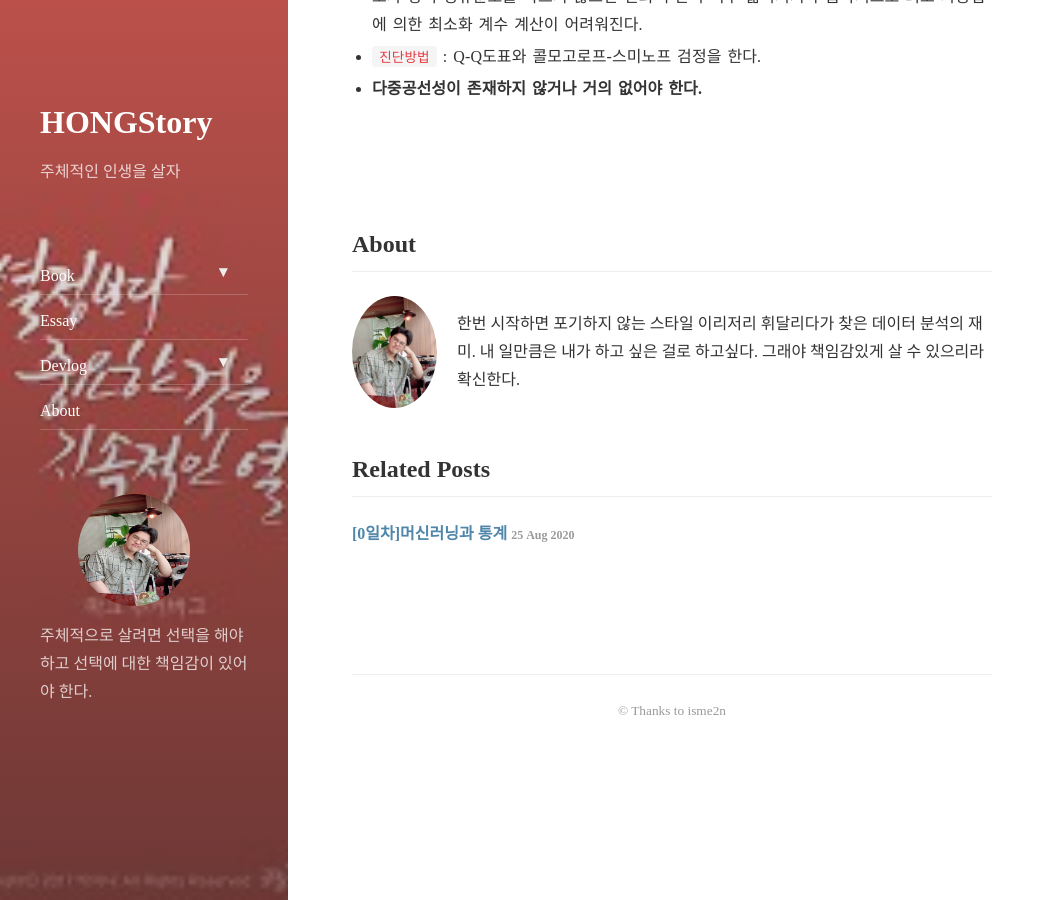
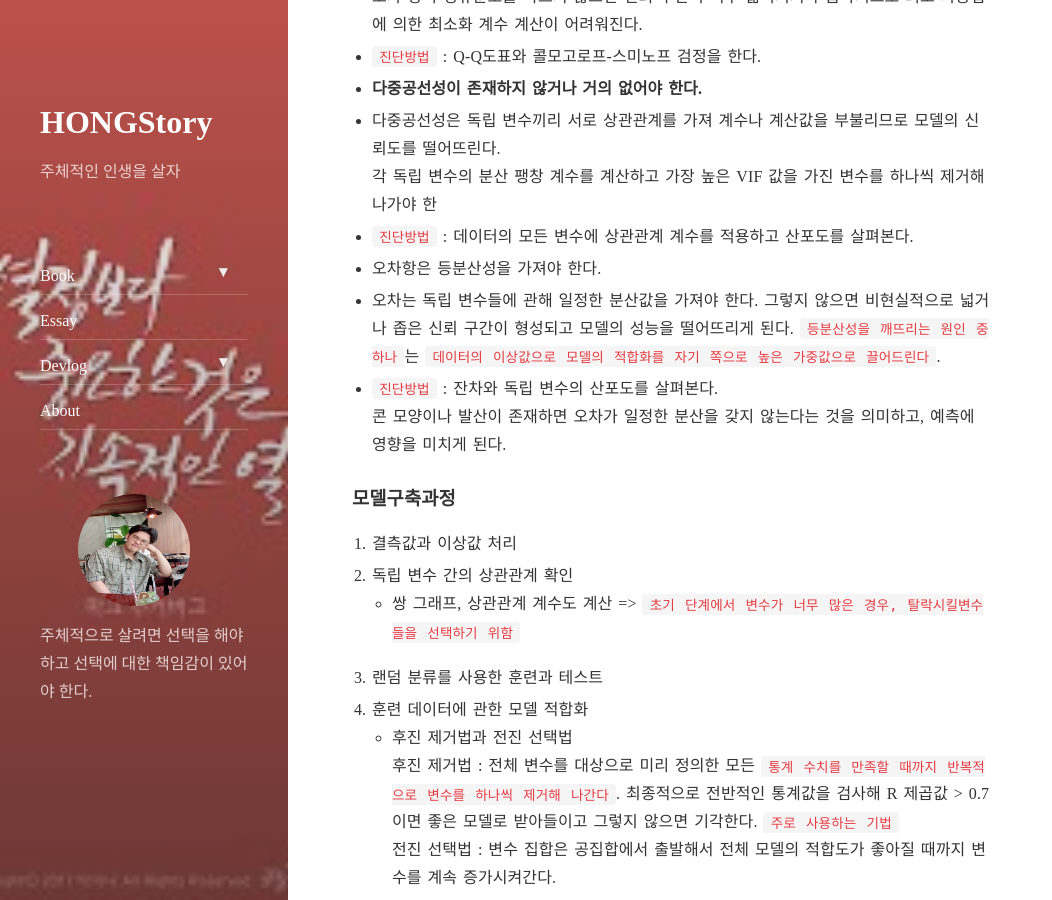
Before and after one commit to koreahong/koreahong.github.io, a Jekyll site: the page built from _posts/2020-08-29-머신러닝과 통계-2일차.markdown, in a window 1280 px wide and 900 px high, scrolled down 1395 px. Shown: the whole window, without its empty margins (0-1052 px from the left). Built offline with Jekyll 4.4.1, drawn with Linux system fonts in a browser that asks for light colours; nearby versions of some CDN libraries; some of the changed text lies outside the part shown.

Commit message:
'update'

```diff
--- a/_posts/2020-08-29-머신러닝과 통계-2일차.markdown
+++ b/_posts/2020-08-29-머신러닝과 통계-2일차.markdown
@@ -24,7 +24,7 @@ comments: False
 ## 통계모델 - 선형 회귀
 ### 기본 가정
  - **종속 변수는 독립 변수의 선형 조합이어야 한다**.
-+ 진단방법 : 잔차와 독립 변수의 관계를 그린 그래프를 확인한다.
++ `진단방법` : 잔차와 독립 변수의 관계를 그린 그래프를 확인한다.
 단순 선형 모델이 데이터를 포착하지 못하는 경우, 다항식이 항이 데이터에서 더 많은 신호를 포착할 수 있음
  - **오차항에 자기상관관계가 없어야 한다**.
 + `진단방법` : 더빈 왓슨 검정을 해본다.
@@ -33,3 +33,42 @@ comments: False
 오차 항이 정규분포를 따르지 않으면 신뢰 구간이 너무 넓어지거나 좁아지므로 최소 자승법에 의한 최소화 계수 계산이 어려워진다.
 + `진단방법` : Q-Q도표와 콜모고로프-스미노프 검정을 한다.
  - **다중공선성이 존재하지 않거나 거의 없어야 한다.**
++ 다중공선성은 독립 변수끼리 서로 상관관계를 가져 계수나 계산값을 부불리므로 모델의 신뢰도를 떨어뜨린다.
+각 독립 변수의 분산 팽창 계수를 계산하고 가장 높은 VIF 값을 가진 변수를 하나씩 제거해 나가야 한
++ `진단방법` : 데이터의 모든 변수에 상관관계 계수를 적용하고 산포도를 살펴본다.
+ - 오차항은 등분산성을 가져야 한다.
++ 오차는 독립 변수들에 관해 일정한 분산값을 가져야 한다. 그렇지 않으면 비현실적으로 넓거나 좁은 신뢰 구간이 형성되고 모델의 성능을 떨어뜨리게 된다. `등분산성을 깨뜨리는 원인 중 하나`는
+ `데이터의 이상값으로 모델의 적합화를 자기 쪽으로 높은 가중값으로 끌어드린다`.
++ `진단방법` : 잔차와 독립 변수의 산포도를 살펴본다.
+콘 모양이나 발산이 존재하면 오차가 일정한 분산을 갖지 않는다는 것을 의미하고, 예측에 영향을 미치게 된다.
+
+### 모델구축과정
+1. 결측값과 이상값 처리
+2. 독립 변수 간의 상관관계 확인
++ 쌍 그래프, 상관관계 계수도 계산 => `초기 단계에서 변수가 너무 많은 경우, 탈락시킬변수들을 선택하기 위함`
+3. 랜덤 분류를 사용한 훈련과 테스트
+4. 훈련 데이터에 관한 모델 적합화
++ 후진 제거법과 전진 선택법
+후진 제거법 : 전체 변수를 대상으로 미리 정의한 모든 `통계 수치를 만족할 때까지 반복적으로 변수를 하나씩 제거해 나간다`.
+최종적으로 전반적인 통계값을 검사해 R 제곱값 > 0.7이면 좋은 모델로 받아들이고 그렇지 않으면 기각한다. `주로 사용하는 기법`
+전진 선택법 : 변수 집합은 공집합에서 출발해서 전체 모델의 적합도가 좋아질 때까지 변수를 계속 증가시켜간다.
++ 모델을 튜닝할 때 중점적으로 살펴봐야 하는 핵심 척도
+++ AIC, 수정 R 제곱 개별 변수의 P > |t|와 VIF 값
++ `무의미한 변수가 다중공선성 변수보다 더 심각한 문제를 갖고 있어서 항상 무의미한 변수를 먼저 제거한다`. 어쨌든 최종적으로
+두 종류의 변수는 모두 제거돼야 한다.
+5. 테스트 데이터를 사용해 모델 평가
+
+## 머신러닝 - 리지와 라소회귀
+ - 튜닝 매개변수로 람다로 계수를 정규화하기 위해 계수에 패널티를 적용한다.
+ - `목표`는 주어진 비용 제약 조건하에서 `잔차제곱 최소화를 수행`하는 것
+ - 상대적으로 간결하면서 모델의 유지를 위해 `사람이 개입해야 할 필요 없는 자율적인 학습에 활용`할 수 있음.
+|    | 리지 회귀 분석 | 라소 회귀 분석 |
+| --- | --- | --- |
+| `특징` | - 최소 자승법이 높은 분산을 갖는 상황에서 잘 작동함.  - 어떤 고정된 람다에 관해서도 단일 모델만 적합화하고 모델 적합화 절차도 매우 빠름 | - 리지 회귀의 단점을 해결하기 위해 개발됨.  - 라소에 의해 생성된 모델은 부분집합 선택 모델과 우사해서 리지 회귀 분석에 비해 설명이 용이하다.  |
+| `단점` | 모든 예측 변수를 `중요도에 따라 가중값만 축소시킬 뿐 불필요한 변수가 제거되지 않음` | |
+
+## 요약
+
+ - 통계 모델은 반복하여 무의미한 변수와 다중공선성 변수를 제거해 나가야 함.
+ - 머신러닝은 통계모델처럼 수작업으로 변수를 하나씩 제거해 나가면서 한 가지 용도에만 트고하되는 것이 아니라 스스로 학습하고 매개변수들을 튜닝하면서 모델 적합도가
+세부 조율되도록 함.
```
